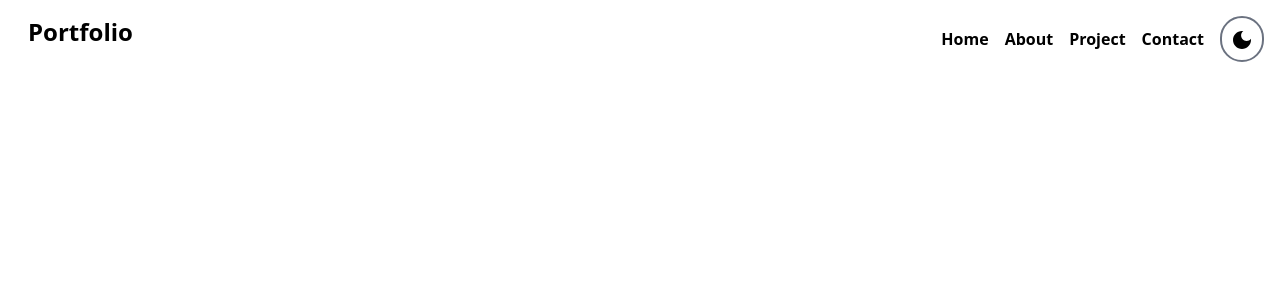
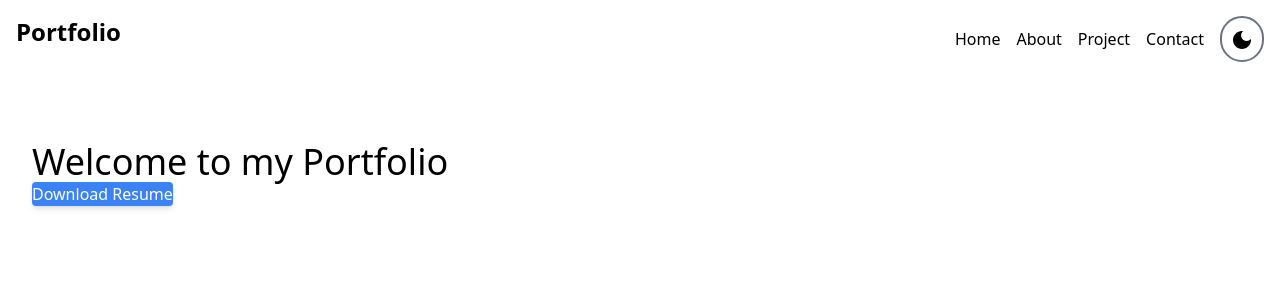
Before and after one commit to kento-ix/portfolio, a React (Create React App) app: page / in a window 1280 px wide. Shown: the top 300 px of the page. Built offline with nearby package versions, Linux system fonts and the light colour scheme; the HTML template or start-up script is replaced by a standard one.

Commit message:
added resume download button

```diff
--- a/src/App.tsx
+++ b/src/App.tsx
@@ -3,7 +3,9 @@ import HeaderContainner from './Container';
 
 function App() {
   return (
-    <HeaderContainner/>
+    <>
+      <HeaderContainner/>
+    </>
   );
 }
 
--- a/src/Container.jsx
+++ /dev/null
@@ -1,18 +0,0 @@
-import React, { useState } from "react";
-import Header from "./component/header";
-
-const HeaderContainner = () => {
-    const [darkMode, setDarkMode] = useState(false);
-
-    const toggleDarkMode = () => {
-        setDarkMode(!darkMode);
-    };
-
-    return (
-        <div className={`${darkMode ? 'bg-black text-white' : 'bg-white text-black'} min-h-screen`}>
-            <Header toggleDarkMode={toggleDarkMode} darkMode={darkMode} />
-        </div>
-    );
-};
-
-export default HeaderContainner;
--- /dev/null
+++ b/src/Container.tsx
@@ -0,0 +1,23 @@
+import React, { useState } from "react";
+import Header from "./component/Header";
+import ButtonToDownload from "./component/ButtonToDownload";
+
+const HeaderContainner: React.FC = () => {
+    const [darkMode, setDarkMode] = useState<boolean>(false);
+
+    const toggleDarkMode = () => {
+        setDarkMode(prevMode => !prevMode);
+    };
+
+    return (
+        <div className={`${darkMode ? 'bg-black text-white' : 'bg-white text-black'} min-h-screen`}>
+            <Header toggleDarkMode={toggleDarkMode} darkMode={darkMode} />
+            <div className="pt-16 p-8">
+                <h1 className="text-4xl">Welcome to my Portfolio</h1>
+                <ButtonToDownload/>
+            </div>
+        </div>
+    );
+};
+
+export default HeaderContainner;
--- /dev/null
+++ b/src/component/ButtonToDownload.tsx
@@ -0,0 +1,19 @@
+import React from "react";
+
+const ButtonToDownload = () => {
+
+    const handleDownload = () => {
+        const link = document.createElement('a');
+        link.href = '/dummy.pdf';
+        link.download = 'resume.pdf';
+        link.click();
+    };
+
+    return(
+        <button onClick={handleDownload} className="bg-blue-500 text-white rounded hover:bg-blue-600 shadow-md hover:shadow-lg transition duration-300">
+            Download Resume
+        </button>
+    );
+};
+
+export default ButtonToDownload;
--- /dev/null
+++ b/src/component/Header.tsx
@@ -0,0 +1,31 @@
+// Header.tsx
+import React from "react";
+import WbSunnyIcon from '@mui/icons-material/WbSunny';
+import DarkModeIcon from '@mui/icons-material/DarkMode';
+
+interface HeaderProps {
+    toggleDarkMode: () => void;
+    darkMode: boolean;
+}
+
+const Header: React.FC<HeaderProps> = ({ toggleDarkMode, darkMode }) => {
+    return (
+        <header className="flex justify-between p-4">
+            <div className="text-2xl font-bold">Portfolio</div>
+            <div className="flex space-x-4">
+                <button className="hover:text-gray-500">Home</button>
+                <button className="hover:text-gray-500">About</button>
+                <button className="hover:text-gray-500">Project</button>
+                <button className="hover:text-gray-500">Contact</button>
+                <button
+                    onClick={toggleDarkMode}
+                    className="ml-4 p-2 rounded-full border-2 border-gray-500"
+                >
+                    {darkMode ? <WbSunnyIcon /> : <DarkModeIcon />}
+                </button>
+            </div>
+        </header>
+    );
+};
+
+export default Header;
--- a/src/component/header.jsx
+++ /dev/null
@@ -1,25 +0,0 @@
-import React from "react";
-import WbSunnyIcon from '@mui/icons-material/WbSunny';
-import DarkModeIcon from '@mui/icons-material/DarkMode';
-
-const Header = ({ toggleDarkMode, darkMode }) => {
-    return (
-        <div className="fixed top-0 left-0 w-full flex justify-between p-4 bg-opacity-90 z-50">
-            <div className="text-2xl font-bold ml-3">Portfolio</div>
-            <div className="flex space-x-4">
-                <button className="hover:text-blue-500 font-bold">Home</button>
-                <button className="hover:text-blue-500 font-bold">About</button>
-                <button className="hover:text-blue-500 font-bold">Project</button>
-                <button className="hover:text-blue-500 font-bold">Contact</button>
-                <button
-                    onClick={toggleDarkMode}
-                    className="ml-4 p-2 rounded-full border-2 border-gray-500"
-                >
-                    {darkMode ? <WbSunnyIcon /> : <DarkModeIcon />}
-                </button>
-            </div>
-        </div>
-    );
-};
-
-export default Header;
--- a/tsconfig.json
+++ b/tsconfig.json
@@ -6,7 +6,7 @@
       "dom.iterable",
       "esnext"
     ],
-    "allowJs": true,
+    "allowJs": false,
     "skipLibCheck": true,
     "esModuleInterop": true,
     "allowSyntheticDefaultImports": true,
```
Also changed, not shown: 1 other file (tests, documents, lock files or other folders).
